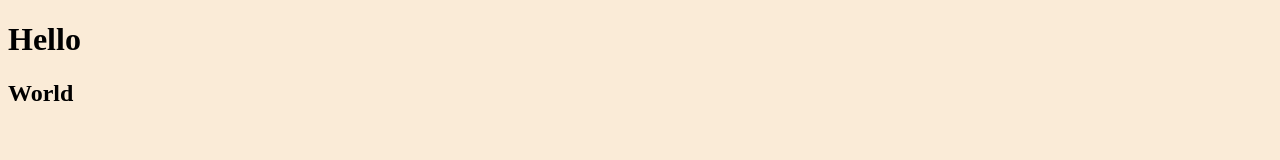
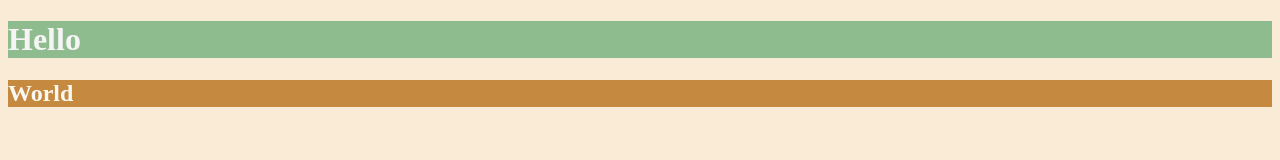
Before and after one commit to subhasrv/Web-Development-Projects, a plain HTML site: page 6.0 CSS Colors/index.html in a window 1280 px wide. Drawn offline with Linux system fonts and the light colour scheme.

Commit message:
Refactor CSS styles in index.html to enhance h1 and h2 color and background properties

```diff
--- a/6.0 CSS Colors/index.html
+++ b/6.0 CSS Colors/index.html
@@ -14,6 +14,14 @@
     body {
       background-color: antiquewhite;
     }
+    h1 {
+      color: whitesmoke;
+      background-color: darkseagreen;
+    }
+    h2 {
+      color: #FAF8F1;
+      background-color: #C58940;
+    }
  </style>
 </head>
 
```
